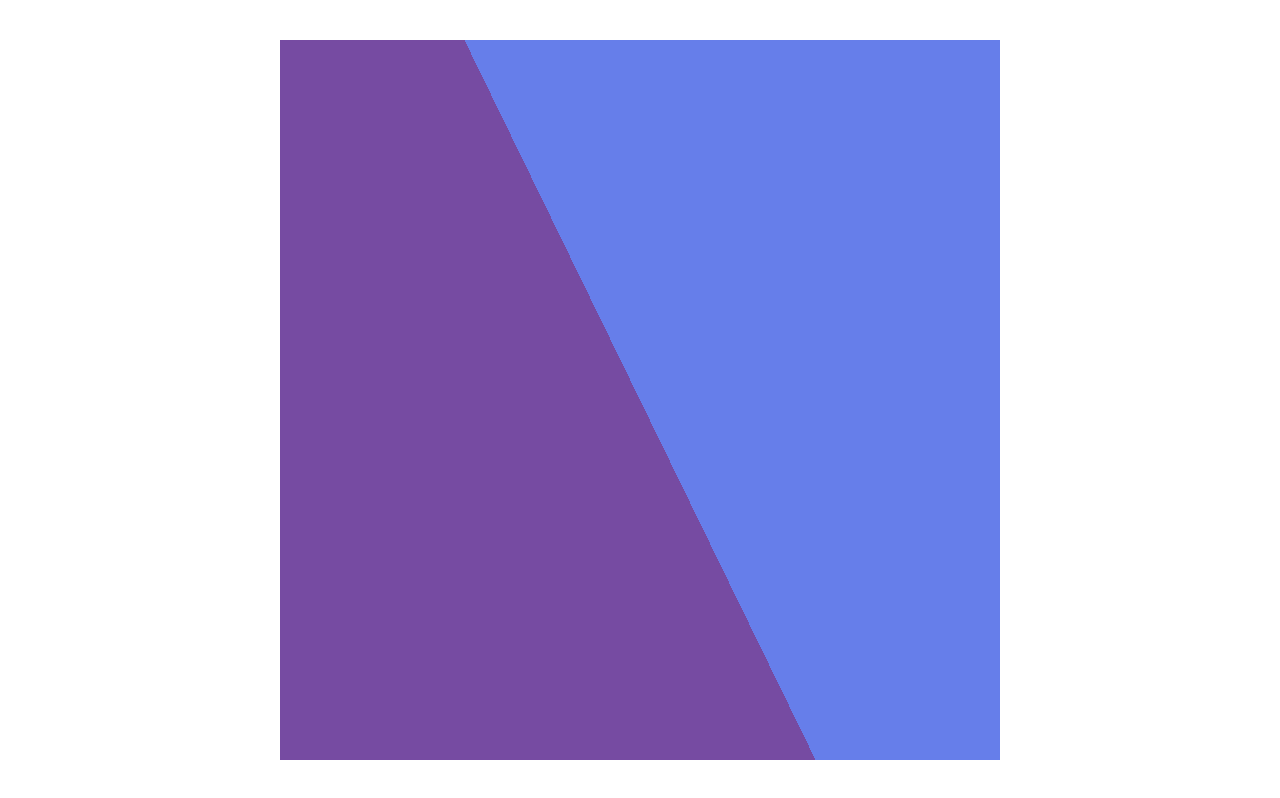
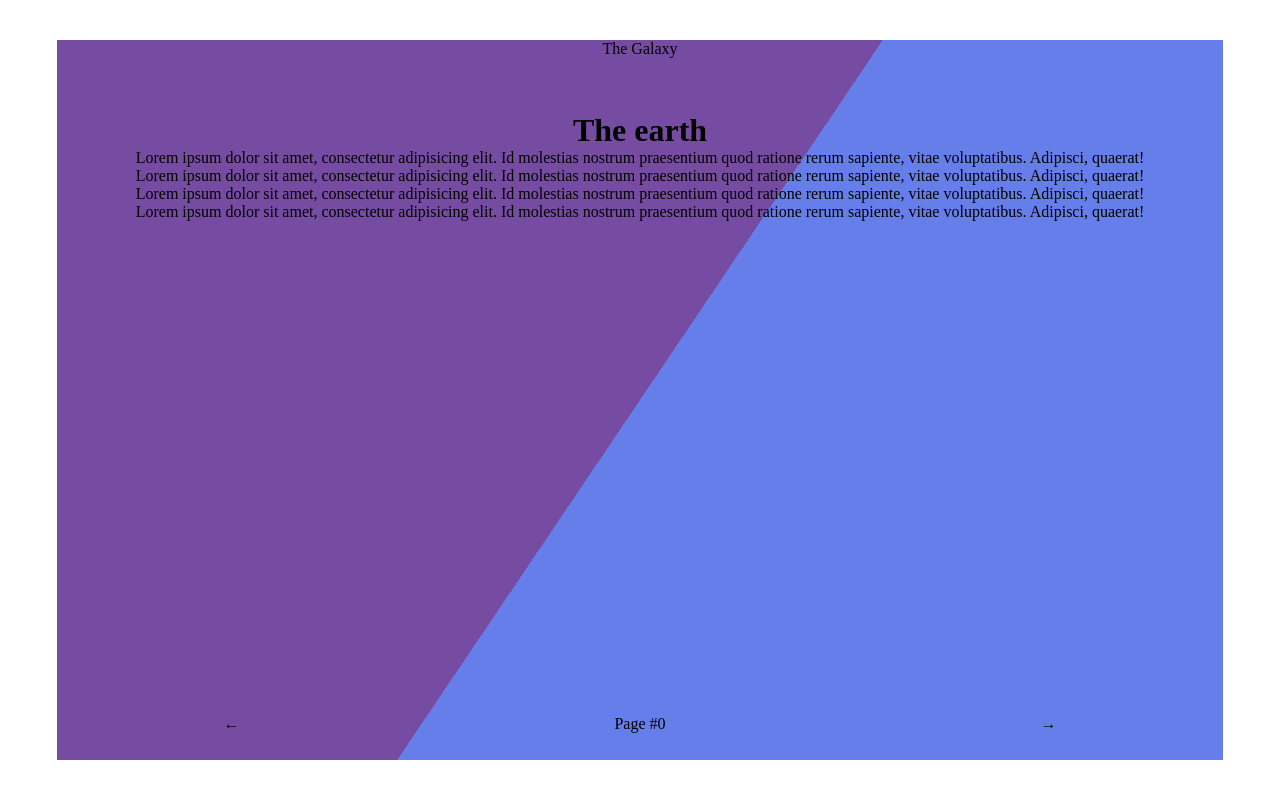
Before and after one commit to saadMeddiche/read-a-book_react, a React (Vite) app: page / in a window 1280 px wide. Built offline with nearby package versions, Linux system fonts and the light colour scheme.

Commit message:
refactor: integrate Book, Chapter, Page, and Paragraph components for structured content display

```diff
--- a/src/App.tsx
+++ b/src/App.tsx
@@ -1,6 +1,10 @@
 import './App.css'
 import * as React from "react";
 import {useEffect, useRef, useState} from "react";
+import Book from "./components/book/Book.tsx";
+import Chapter from "./components/chapter/Chapter.tsx";
+import Paragraph from "./components/paragraph/Paragraph.tsx";
+import Page from "./components/page/Page.tsx";
 
 // function App() {
 //     console.log('[APP] Hello');
@@ -62,6 +66,55 @@ function App() {
                  style={{'--app-linear-gradient-degree': `${degreeState}deg`} as React.CSSProperties}
             >
 
+                <Book title={'The Galaxy'} >
+
+                    <Chapter title={'The earth'}>
+                        <Page>
+                            <Paragraph content={'Lorem ipsum dolor sit amet, consectetur adipisicing elit. Id molestias nostrum praesentium quod ratione rerum sapiente, vitae voluptatibus. Adipisci, quaerat!'}/>
+                            <Paragraph content={'Lorem ipsum dolor sit amet, consectetur adipisicing elit. Id molestias nostrum praesentium quod ratione rerum sapiente, vitae voluptatibus. Adipisci, quaerat!'}/>
+                        </Page>
+                        <Page>
+                            <Paragraph content={'Lorem ipsum dolor sit amet, consectetur adipisicing elit. Id molestias nostrum praesentium quod ratione rerum sapiente, vitae voluptatibus. Adipisci, quaerat!'}/>
+                            <Paragraph content={'Lorem ipsum dolor sit amet, consectetur adipisicing elit. Id molestias nostrum praesentium quod ratione rerum sapiente, vitae voluptatibus. Adipisci, quaerat!'}/>
+                        </Page>
+                    </Chapter>
+
+                    <Chapter title={'The sun'}>
+                        <Page>
+                            <Paragraph content={'Lorem ipsum dolor sit amet, consectetur adipisicing elit. Id molestias nostrum praesentium quod ratione rerum sapiente, vitae voluptatibus. Adipisci, quaerat!'}/>
+                            <Paragraph content={'Lorem ipsum dolor sit amet, consectetur adipisicing elit. Id molestias nostrum praesentium quod ratione rerum sapiente, vitae voluptatibus. Adipisci, quaerat!'}/>
+                        </Page>
+                        <Page>
+                            <Paragraph content={'Lorem ipsum dolor sit amet, consectetur adipisicing elit. Id molestias nostrum praesentium quod ratione rerum sapiente, vitae voluptatibus. Adipisci, quaerat!'}/>
+                            <Paragraph content={'Lorem ipsum dolor sit amet, consectetur adipisicing elit. Id molestias nostrum praesentium quod ratione rerum sapiente, vitae voluptatibus. Adipisci, quaerat!'}/>
+                        </Page>
+                        <Page>
+                            <Paragraph content={'Lorem ipsum dolor sit amet, consectetur adipisicing elit. Id molestias nostrum praesentium quod ratione rerum sapiente, vitae voluptatibus. Adipisci, quaerat!'}/>
+                            <Paragraph content={'Lorem ipsum dolor sit amet, consectetur adipisicing elit. Id molestias nostrum praesentium quod ratione rerum sapiente, vitae voluptatibus. Adipisci, quaerat!'}/>
+                        </Page>
+                    </Chapter>
+
+                    <Chapter title={'The moon'}>
+                        <Page>
+                            <Paragraph content={'Lorem ipsum dolor sit amet, consectetur adipisicing elit. Id molestias nostrum praesentium quod ratione rerum sapiente, vitae voluptatibus. Adipisci, quaerat!'}/>
+                            <Paragraph content={'Lorem ipsum dolor sit amet, consectetur adipisicing elit. Id molestias nostrum praesentium quod ratione rerum sapiente, vitae voluptatibus. Adipisci, quaerat!'}/>
+                        </Page>
+                        <Page>
+                            <Paragraph content={'Lorem ipsum dolor sit amet, consectetur adipisicing elit. Id molestias nostrum praesentium quod ratione rerum sapiente, vitae voluptatibus. Adipisci, quaerat!'}/>
+                            <Paragraph content={'Lorem ipsum dolor sit amet, consectetur adipisicing elit. Id molestias nostrum praesentium quod ratione rerum sapiente, vitae voluptatibus. Adipisci, quaerat!'}/>
+                        </Page>
+                        <Page>
+                            <Paragraph content={'Lorem ipsum dolor sit amet, consectetur adipisicing elit. Id molestias nostrum praesentium quod ratione rerum sapiente, vitae voluptatibus. Adipisci, quaerat!'}/>
+                            <Paragraph content={'Lorem ipsum dolor sit amet, consectetur adipisicing elit. Id molestias nostrum praesentium quod ratione rerum sapiente, vitae voluptatibus. Adipisci, quaerat!'}/>
+                        </Page>
+                        <Page>
+                            <Paragraph content={'Lorem ipsum dolor sit amet, consectetur adipisicing elit. Id molestias nostrum praesentium quod ratione rerum sapiente, vitae voluptatibus. Adipisci, quaerat!'}/>
+                            <Paragraph content={'Lorem ipsum dolor sit amet, consectetur adipisicing elit. Id molestias nostrum praesentium quod ratione rerum sapiente, vitae voluptatibus. Adipisci, quaerat!'}/>
+                        </Page>
+                    </Chapter>
+
+                </Book>
+
             </div>
         </>
     )
```
